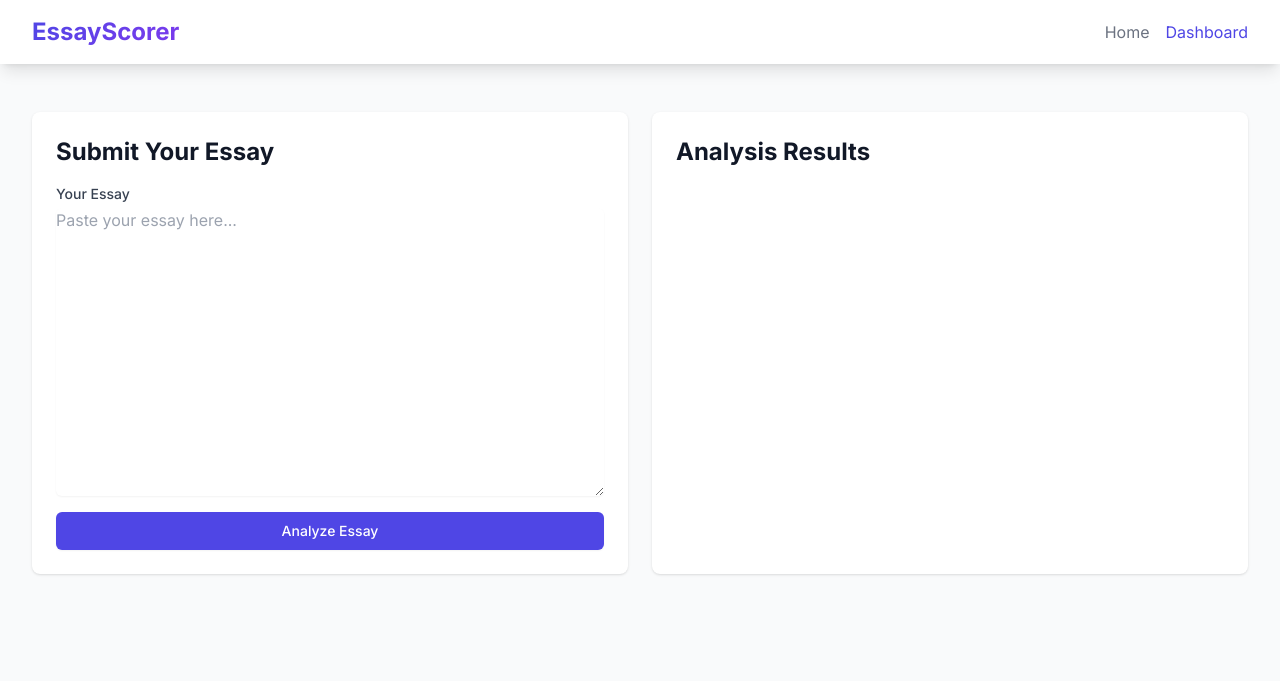
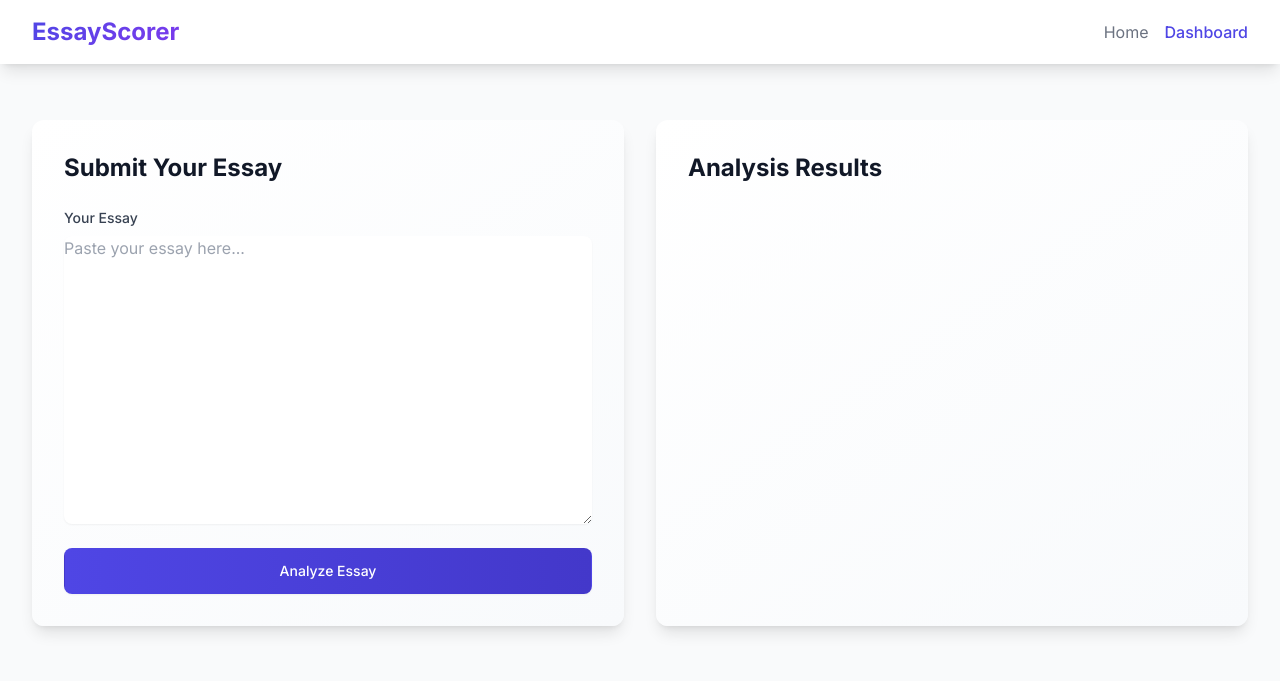
Before and after one commit to Make-Skilled/English-Essay-Scorer-using-NLP, a Flask app: page /dashboard in a window 1280 px wide. Shown: the top 681 px of the page. Run offline with Flask 3, Linux system fonts and the light colour scheme; some libraries are stand-ins or nearby versions.

Commit message:
updated code

```diff
--- a/app/templates/dashboard.html
+++ b/app/templates/dashboard.html
@@ -15,6 +15,39 @@
             -webkit-background-clip: text;
             -webkit-text-fill-color: transparent;
         }
+        .card {
+            background: linear-gradient(145deg, #ffffff 0%, #f8fafc 100%);
+            transition: all 0.3s ease;
+        }
+        .card:hover {
+            transform: translateY(-2px);
+            box-shadow: 0 10px 20px rgba(0, 0, 0, 0.05);
+        }
+        .score-bar {
+            position: relative;
+            overflow: hidden;
+        }
+        .score-bar::after {
+            content: '';
+            position: absolute;
+            top: 0;
+            left: 0;
+            right: 0;
+            bottom: 0;
+            background: linear-gradient(90deg, transparent, rgba(255, 255, 255, 0.2), transparent);
+            animation: shimmer 2s infinite;
+        }
+        @keyframes shimmer {
+            0% { transform: translateX(-100%); }
+            100% { transform: translateX(100%); }
+        }
+        .feedback-card {
+            transition: all 0.2s ease;
+        }
+        .feedback-card:hover {
+            transform: translateX(4px);
+            background-color: #f1f5f9;
+        }
     </style>
 </head>
 <body class="bg-gray-50">
@@ -26,34 +59,34 @@
                     <a href="/" class="text-2xl font-bold gradient-text">EssayScorer</a>
                 </div>
                 <div class="flex items-center space-x-4">
-                    <a href="/" class="text-gray-500 hover:text-gray-700">Home</a>
-                    <a href="/dashboard" class="text-indigo-600">Dashboard</a>
+                    <a href="/" class="text-gray-500 hover:text-gray-700 transition-colors">Home</a>
+                    <a href="/dashboard" class="text-indigo-600 font-medium">Dashboard</a>
                 </div>
             </div>
         </div>
     </nav>
 
     <!-- Main Content -->
-    <div class="max-w-7xl mx-auto py-6 sm:px-6 lg:px-8">
+    <div class="max-w-7xl mx-auto py-8 sm:px-6 lg:px-8">
         <div class="px-4 py-6 sm:px-0">
-            <div class="grid grid-cols-1 lg:grid-cols-2 gap-6">
+            <div class="grid grid-cols-1 lg:grid-cols-2 gap-8">
                 <!-- Essay Input Section -->
-                <div class="bg-white shadow rounded-lg p-6">
-                    <h2 class="text-2xl font-bold text-gray-900 mb-4">Submit Your Essay</h2>
-                    <form id="essayForm" class="space-y-4">
+                <div class="card rounded-xl p-8 shadow-lg">
+                    <h2 class="text-2xl font-bold text-gray-900 mb-6">Submit Your Essay</h2>
+                    <form id="essayForm" class="space-y-6">
                         <div>
-                            <label for="essay" class="block text-sm font-medium text-gray-700">Your Essay</label>
+                            <label for="essay" class="block text-sm font-medium text-gray-700 mb-2">Your Essay</label>
                             <textarea
                                 id="essay"
                                 name="essay"
                                 rows="12"
-                                class="mt-1 block w-full rounded-md border-gray-300 shadow-sm focus:border-indigo-500 focus:ring-indigo-500"
+                                class="mt-1 block w-full rounded-lg border-gray-300 shadow-sm focus:border-indigo-500 focus:ring-indigo-500 transition-colors"
                                 placeholder="Paste your essay here..."
                             ></textarea>
                         </div>
                         <button
                             type="submit"
-                            class="w-full flex justify-center py-2 px-4 border border-transparent rounded-md shadow-sm text-sm font-medium text-white bg-indigo-600 hover:bg-indigo-700 focus:outline-none focus:ring-2 focus:ring-offset-2 focus:ring-indigo-500"
+                            class="w-full flex justify-center py-3 px-4 border border-transparent rounded-lg shadow-sm text-sm font-medium text-white bg-gradient-to-r from-indigo-600 to-indigo-700 hover:from-indigo-700 hover:to-indigo-800 focus:outline-none focus:ring-2 focus:ring-offset-2 focus:ring-indigo-500 transition-all duration-200"
                         >
                             Analyze Essay
                         </button>
@@ -61,58 +94,58 @@
                 </div>
 
                 <!-- Results Section -->
-                <div class="bg-white shadow rounded-lg p-6">
-                    <h2 class="text-2xl font-bold text-gray-900 mb-4">Analysis Results</h2>
+                <div class="card rounded-xl p-8 shadow-lg">
+                    <h2 class="text-2xl font-bold text-gray-900 mb-6">Analysis Results</h2>
                     <div id="loading" class="hidden">
-                        <div class="flex items-center justify-center">
-                            <div class="animate-spin rounded-full h-8 w-8 border-b-2 border-indigo-600"></div>
-                            <span class="ml-2 text-gray-600">Analyzing...</span>
+                        <div class="flex items-center justify-center py-8">
+                            <div class="animate-spin rounded-full h-10 w-10 border-b-2 border-indigo-600"></div>
+                            <span class="ml-3 text-gray-600 font-medium">Analyzing...</span>
                         </div>
                     </div>
                     <div id="results" class="hidden">
                         <!-- Overall Score -->
-                        <div class="mb-8">
-                            <div class="flex justify-between items-center mb-2">
-                                <span class="text-gray-600">Overall Score</span>
-                                <span id="overallScore" class="text-2xl font-bold text-indigo-600">0%</span>
+                        <div class="mb-10">
+                            <div class="flex justify-between items-center mb-3">
+                                <span class="text-gray-700 font-medium">Overall Score</span>
+                                <span id="overallScore" class="text-3xl font-bold text-indigo-600">0%</span>
                             </div>
-                            <div class="w-full bg-gray-200 rounded-full h-4">
-                                <div id="overallScoreBar" class="bg-indigo-600 h-4 rounded-full transition-all duration-500" style="width: 0%"></div>
+                            <div class="w-full bg-gray-100 rounded-full h-5 overflow-hidden">
+                                <div id="overallScoreBar" class="score-bar bg-gradient-to-r from-indigo-500 to-indigo-600 h-5 rounded-full transition-all duration-1000" style="width: 0%"></div>
                             </div>
                         </div>
 
                         <!-- Category Scores -->
-                        <div class="space-y-6 mb-8">
+                        <div class="space-y-8 mb-10">
                             <!-- Grammar Analysis -->
                             <div>
                                 <div class="flex justify-between items-center mb-2">
-                                    <span class="text-gray-600">Grammar Analysis</span>
-                                    <span id="grammarScore" class="font-semibold">0%</span>
+                                    <span class="text-gray-700 font-medium">Grammar Analysis</span>
+                                    <span id="grammarScore" class="font-semibold text-green-600">0%</span>
                                 </div>
-                                <div class="w-full bg-gray-200 rounded-full h-2">
-                                    <div id="grammarScoreBar" class="bg-green-500 h-2 rounded-full transition-all duration-500" style="width: 0%"></div>
+                                <div class="w-full bg-gray-100 rounded-full h-3 overflow-hidden">
+                                    <div id="grammarScoreBar" class="score-bar bg-gradient-to-r from-green-400 to-green-500 h-3 rounded-full transition-all duration-1000" style="width: 0%"></div>
                                 </div>
                             </div>
 
                             <!-- Vocabulary Assessment -->
                             <div>
                                 <div class="flex justify-between items-center mb-2">
-                                    <span class="text-gray-600">Vocabulary Assessment</span>
-                                    <span id="vocabularyScore" class="font-semibold">0%</span>
+                                    <span class="text-gray-700 font-medium">Vocabulary Assessment</span>
+                                    <span id="vocabularyScore" class="font-semibold text-blue-600">0%</span>
                                 </div>
-                                <div class="w-full bg-gray-200 rounded-full h-2">
-                                    <div id="vocabularyScoreBar" class="bg-blue-500 h-2 rounded-full transition-all duration-500" style="width: 0%"></div>
+                                <div class="w-full bg-gray-100 rounded-full h-3 overflow-hidden">
+                                    <div id="vocabularyScoreBar" class="score-bar bg-gradient-to-r from-blue-400 to-blue-500 h-3 rounded-full transition-all duration-1000" style="width: 0%"></div>
                                 </div>
                             </div>
 
                             <!-- Structure Analysis -->
                             <div>
                                 <div class="flex justify-between items-center mb-2">
-                                    <span class="text-gray-600">Structure Analysis</span>
-                                    <span id="structureScore" class="font-semibold">0%</span>
+                                    <span class="text-gray-700 font-medium">Structure Analysis</span>
+                                    <span id="structureScore" class="font-semibold text-purple-600">0%</span>
                                 </div>
-                                <div class="w-full bg-gray-200 rounded-full h-2">
-                                    <div id="structureScoreBar" class="bg-purple-500 h-2 rounded-full transition-all duration-500" style="width: 0%"></div>
+                                <div class="w-full bg-gray-100 rounded-full h-3 overflow-hidden">
+                                    <div id="structureScoreBar" class="score-bar bg-gradient-to-r from-purple-400 to-purple-500 h-3 rounded-full transition-all duration-1000" style="width: 0%"></div>
                                 </div>
                             </div>
                         </div>
@@ -120,7 +153,7 @@
                         <!-- Detailed Feedback -->
                         <div>
                             <h3 class="text-lg font-semibold text-gray-900 mb-4">Detailed Feedback</h3>
-                            <div id="feedbackList" class="space-y-3">
+                            <div id="feedbackList" class="space-y-4">
                                 <!-- Feedback items will be inserted here -->
                             </div>
                         </div>
@@ -182,20 +215,20 @@
                     const feedbackList = document.getElementById('feedbackList');
                     if (data.feedback && data.feedback.length > 0) {
                         feedbackList.innerHTML = data.feedback.map(item => `
-                            <div class="flex items-start p-3 bg-gray-50 rounded-lg">
-                                <svg class="w-5 h-5 text-indigo-500 mr-2 mt-1" fill="none" viewBox="0 0 24 24" stroke="currentColor">
+                            <div class="feedback-card flex items-start p-4 bg-white rounded-lg border border-gray-100 shadow-sm">
+                                <svg class="w-5 h-5 text-indigo-500 mr-3 mt-1 flex-shrink-0" fill="none" viewBox="0 0 24 24" stroke="currentColor">
                                     <path stroke-linecap="round" stroke-linejoin="round" stroke-width="2" d="M9 12l2 2 4-4m6 2a9 9 0 11-18 0 9 9 0 0118 0z" />
                                 </svg>
-                                <span class="text-gray-600">${item}</span>
+                                <span class="text-gray-700">${item}</span>
                             </div>
                         `).join('');
                     } else {
                         feedbackList.innerHTML = `
-                            <div class="flex items-start p-3 bg-gray-50 rounded-lg">
-                                <svg class="w-5 h-5 text-green-500 mr-2 mt-1" fill="none" viewBox="0 0 24 24" stroke="currentColor">
+                            <div class="feedback-card flex items-start p-4 bg-white rounded-lg border border-gray-100 shadow-sm">
+                                <svg class="w-5 h-5 text-green-500 mr-3 mt-1 flex-shrink-0" fill="none" viewBox="0 0 24 24" stroke="currentColor">
                                     <path stroke-linecap="round" stroke-linejoin="round" stroke-width="2" d="M5 13l4 4L19 7" />
                                 </svg>
-                                <span class="text-gray-600">Great job! Your essay looks good.</span>
+                                <span class="text-gray-700">Great job! Your essay looks good.</span>
                             </div>
                         `;
                     }
@@ -204,8 +237,8 @@
                     document.getElementById('results').classList.remove('hidden');
                     // Add a small delay to ensure the DOM is updated before animating
                     setTimeout(() => {
-                        document.querySelectorAll('.rounded-full').forEach(bar => {
-                            bar.style.transition = 'width 1s ease-in-out';
+                        document.querySelectorAll('.score-bar').forEach(bar => {
+                            bar.style.transition = 'width 1.5s cubic-bezier(0.4, 0, 0.2, 1)';
                         });
                     }, 100);
                 } else {
```
